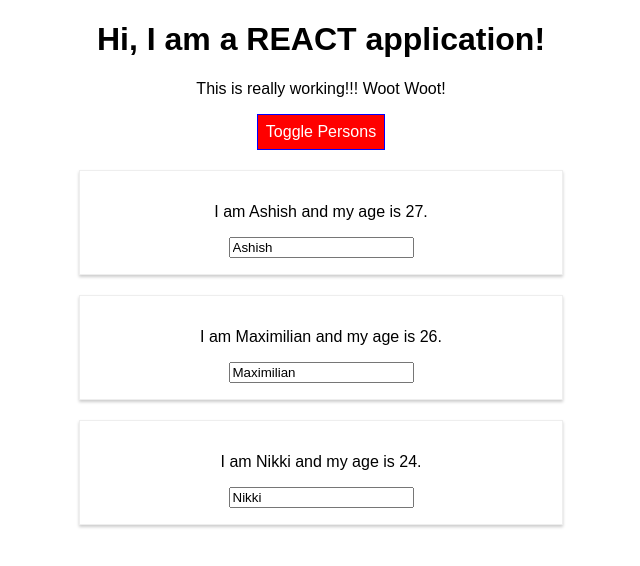
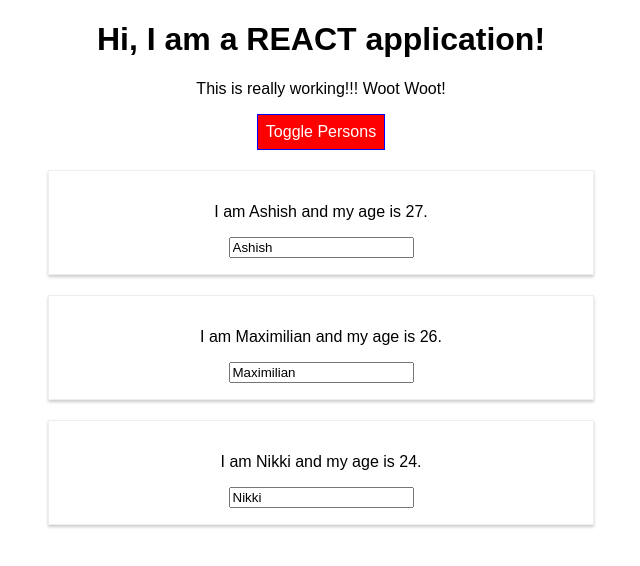
Before and after one commit to Ashish-Ashutosh/Dynamic-User-Info-Display-with-Toggle, a React (Create React App) app: page / in a window 1280 px wide. Both pictures are taken after a click on the button "Toggle Persons". Shown: the top 566 px of the page, without its empty margins (319-959 px from the left). Built offline with nearby package versions, Linux system fonts and the light colour scheme.

Commit message:
- added third party "styled-components " package that allows to add CSS styling as part of JavaScript

```diff
--- a/package.json
+++ b/package.json
@@ -6,7 +6,8 @@
     "radium": "^0.26.0",
     "react": "^16.13.1",
     "react-dom": "^16.13.1",
-    "react-scripts": "1.1.5"
+    "react-scripts": "1.1.5",
+    "styled-components": "^5.1.1"
   },
   "scripts": {
     "start": "react-scripts start",
--- a/src/App.js
+++ b/src/App.js
@@ -1,7 +1,7 @@
 //import React, {useState} from 'react';
 import React, { Component } from 'react';
 import './App.css';
-import Radium, {StyleRoot} from 'radium';
+//import Radium, {StyleRoot} from 'radium';
 import Person from './Person/Person';
 
 
@@ -202,7 +202,7 @@ class App extends Component {
 
     return (
         //Adding <StyleRoot> element so that we can use media queries with RADIUM
-        <StyleRoot>
+        //<StyleRoot>
               <div className="App">
                 <h1>
                     Hi, I am a REACT application!
@@ -222,7 +222,7 @@ class App extends Component {
                     {persons}
 
               </div>
-        </StyleRoot>
+        //</StyleRoot>
     );
     // the above code would automatically be converted to the below format (internally)
     //return React.createElement('div', {className:'App'}, React.createElement('h1',null, 'I am a direct React application'));
@@ -230,4 +230,5 @@ class App extends Component {
   }
 }
 
-export default Radium(App);
+//export default Radium(App);
+export default App;
--- a/src/Person/Person.js
+++ b/src/Person/Person.js
@@ -1,6 +1,26 @@
 import React from 'react';
-import './Person.css';
-import Radium from 'radium';
+//import './Person.css';
+//import Radium from 'radium';
+import styled from 'styled-components';
+
+
+// adding style components using the third-party "styled-components" package and storing it in "const" to be used later.
+//note that styled.div already returns a REACT component.
+const StyledDiv =  styled.div`
+            width: 40%;
+            margin: 20px auto;
+            border: 1px solid #eee;
+            box-shadow: 0 2px 3px #ccc;
+            padding: 16px;
+            text-align: center;
+
+
+            '@media (min-width:500px)': {
+            width: '450px'
+            }
+
+        `
+
 
 const person = (props) => {
     const style = {
@@ -11,15 +31,20 @@ const person = (props) => {
         }
     };
 
-
     return(
-        <div className="Person" style={style}>
+/*        <div className="Person" style={style}>
             <p onClick={props.clickme}>I am {props.name} and my age is {props.age}.</p>
             <p>{props.children}</p>
             <input type={"text"} onChange={props.changeme} value={props.name}/>
-        </div>
+        </div>*/
 
-    )
+        <StyledDiv>
+            <p onClick={props.clickme}>I am {props.name} and my age is {props.age}.</p>
+            <p>{props.children}</p>
+            <input type={"text"} onChange={props.changeme} value={props.name}/>
+        </StyledDiv>
+    );
 };
 
-export default Radium(person);
+// export default Radium(person);
+export default person;
```
Also changed, not shown: 1 other file (tests, documents, lock files or other folders).
